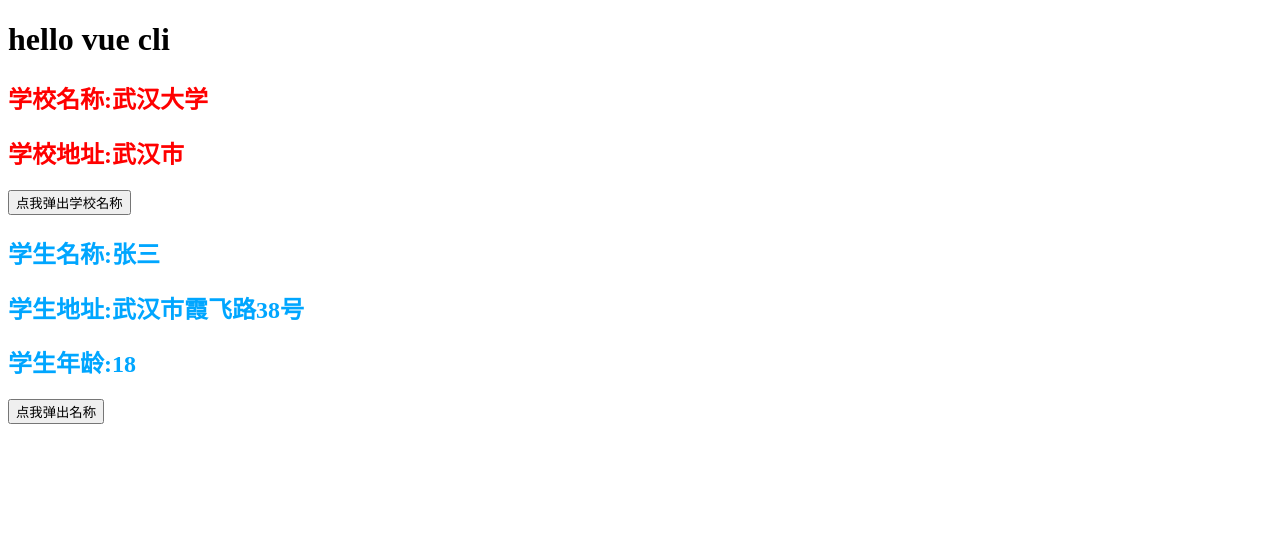
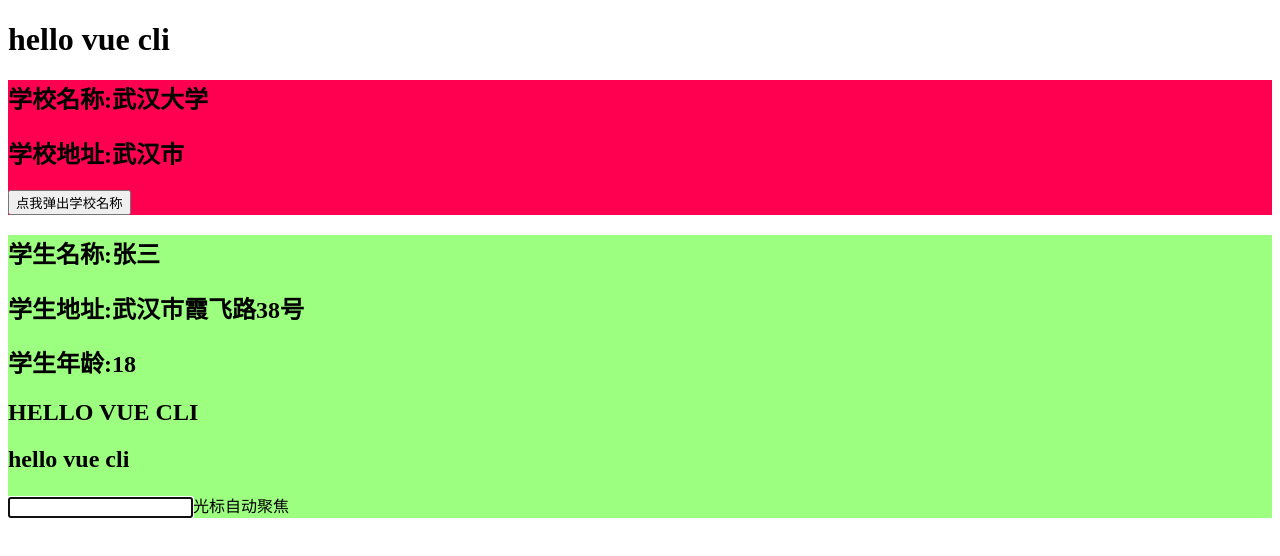
Before and after one commit to 729727747/demo_vue_cli_test, a Vue app: page / in a window 1280 px wide. Shown: the top 556 px of the page. Built offline with nearby package versions, Linux system fonts and the light colour scheme.

Commit message:
插件   scope 使用

```diff
--- a/src/App.vue
+++ b/src/App.vue
@@ -8,8 +8,8 @@
 </template>
 
 <script>
+import SchoolTest from './components/SchoolTest.vue'
 import StudentTest from './components/StudentTest.vue'
-import SchoolTest from './components/SchoolTest.vue'
 
 export default {
   name: 'App',
--- a/src/components/SchoolTest.vue
+++ b/src/components/SchoolTest.vue
@@ -25,6 +25,6 @@
 
 <style scoped>
     .school{
-        color:red;
+        background-color: rgb(255, 0, 81);
     }
 </style>
--- a/src/components/StudentTest.vue
+++ b/src/components/StudentTest.vue
@@ -3,21 +3,26 @@
     <h2>学生名称:{{studentName}}</h2>
     <h2>学生地址:{{studentAddress}}</h2>
     <h2>学生年龄:{{age}}</h2>
+    <h2>{{msg|upperCase}}</h2>
+    <h2>{{msg}}</h2>
+    <input type="text" v-focus>光标自动聚焦
     <!-- <button @click="updateAge">尝试修改学生年龄</button> -->
-    <button @click="showName">点我弹出名称</button>
+    <!-- <button @click="showName">点我弹出名称</button> -->
    </div>
 </template>
 
 <script>
-    import { hunhe } from '../mixin.js'
+    // import { hunhe } from '../mixin.js'
 
     export default {
         name:'StudentTest',
         data(){
             return{
                 // studentName:'张三',
-                // studentAddress:'武汉市霞飞路38号'
-                age:this.studentAge
+                // studentAddress:'武汉市霞飞路38号',
+                age:this.studentAge,
+                // 全局过滤器
+                msg:'hello vue cli'
             }
         },
         methods:{
@@ -37,13 +42,13 @@
             }
         },
         // props:['studentName','studentAddress','studentAge']
-        mixins:[hunhe]
+        // mixins:[hunhe]
 
     }
 </script>
 
 <style scoped>
     .student{
-        color:rgb(0, 166, 255);
+        background-color: rgb(157, 255, 127);
     }
 </style>
--- a/src/main.js
+++ b/src/main.js
@@ -1,7 +1,10 @@
 import Vue from 'vue'
 import App from './App.vue'
+import plugins from './plugins'
+
 
 Vue.config.productionTip = false
+Vue.use(plugins)
 
 new Vue({
   el: '#app',
--- a/src/mixin.js
+++ b/src/mixin.js
@@ -3,5 +3,8 @@
         showName(){
             alert(this.studentName)
         }
+    },
+    mounted(){
+        console.log(this.studentName)
     }
 }
--- /dev/null
+++ b/src/plugins.js
@@ -0,0 +1,17 @@
+export default {
+    install(Vue){
+        console.log('插件安装成功')
+
+        //全局过滤器
+        Vue.filter('upperCase',function(value){
+            return value.toUpperCase()
+        })
+
+        //全局指令
+        Vue.directive('focus',{
+            inserted(el){
+                el.focus()
+            }
+        })
+    }
+}
```
